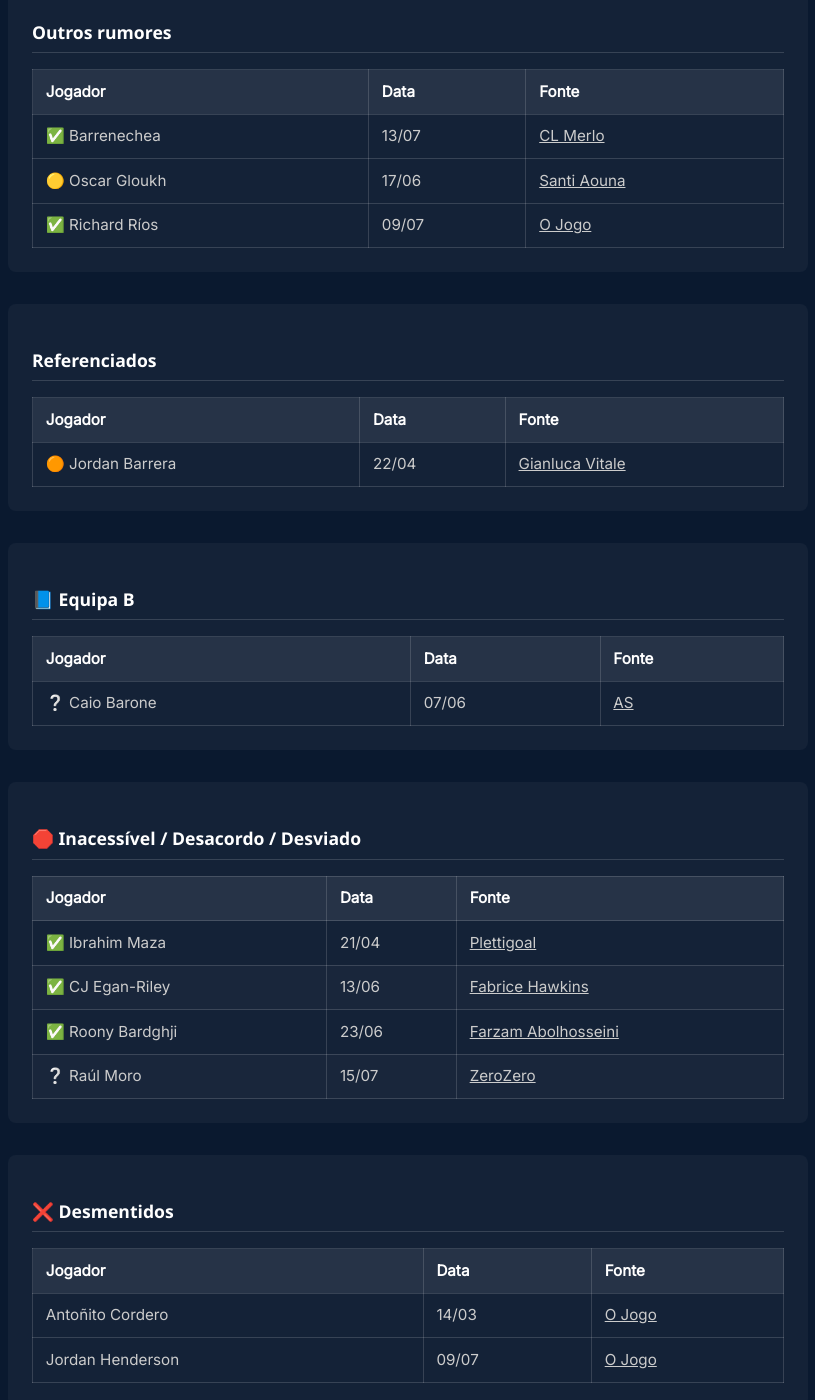
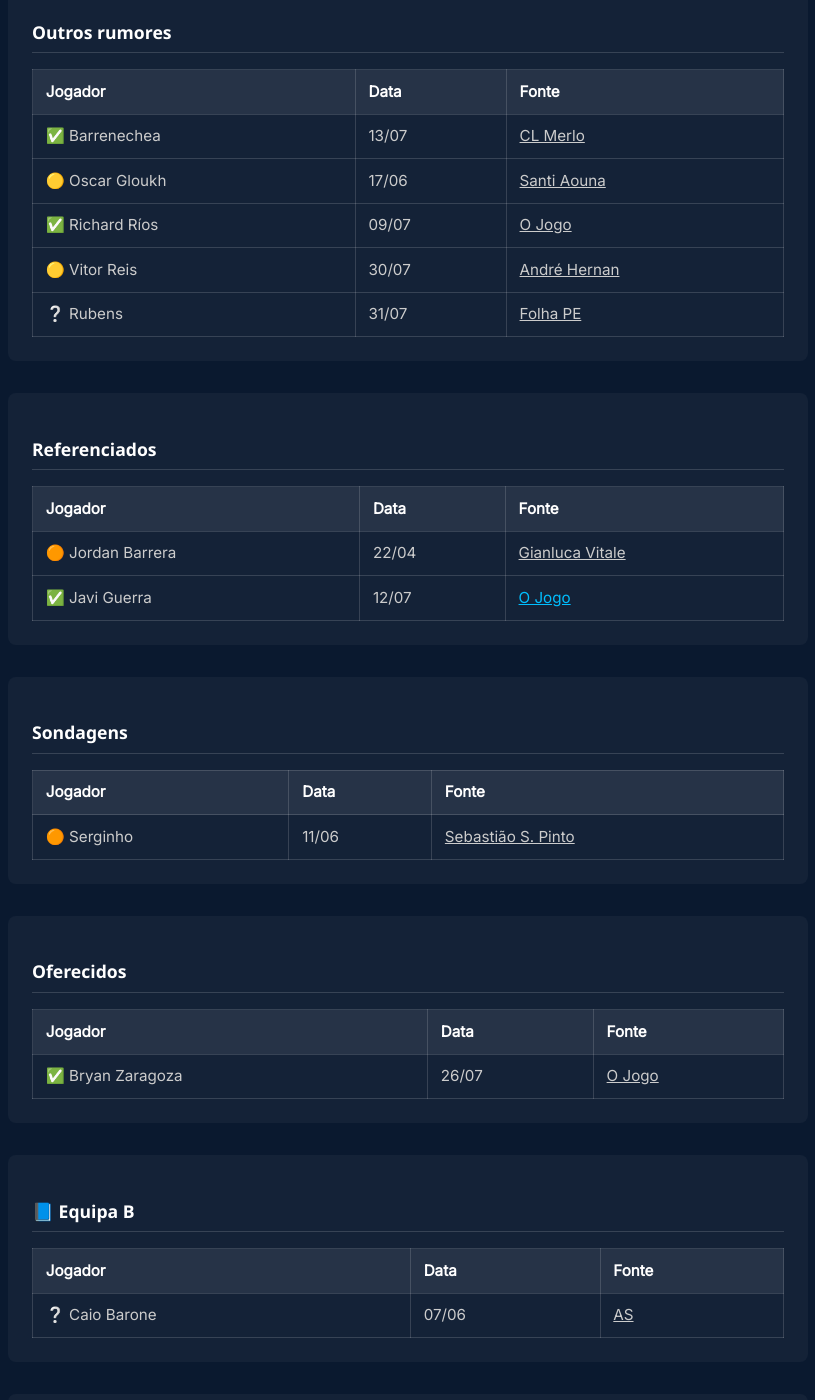
Before and after one commit to Azrial1739/r-fcporto-Transfer-Guide, a Jekyll site: the page built from pages/arquivo.md, in a window 1280 px wide and 1400 px high, scrolled down 382 px. Shown: the whole window, without its empty margins (232-1047 px from the left). Built offline with Jekyll 4.4.1, drawn with Linux system fonts in a browser that asks for light colours; some of the changed text lies outside the part shown.

Commit message:
Update arquivo.md

```diff
--- a/pages/arquivo.md
+++ b/pages/arquivo.md
@@ -91,6 +91,24 @@ menu_title: Arquivo
         </td>
       </tr>
     </tbody>
+    <tbody>
+      <tr>
+        <td>🟡 Vitor Reis</td>
+        <td>30/07</td>
+        <td>
+          <a href="https://x.com/andrehernan/status/1950556368043450700" target="_blank" style="color: #ccc; text-decoration: underline;">André Hernan</a>
+        </td>
+      </tr>
+    </tbody>
+    <tbody>
+      <tr>
+        <td>❔ Rubens</td>
+        <td>31/07</td>
+        <td>
+          <a href="https://www.folhape.com.br/esportes/rubens-e-anunciado-no-dinamo-de-moscou/428249/" target="_blank" style="color: #ccc; text-decoration: underline;">Folha PE</a>
+        </td>
+      </tr>
+    </tbody>
   </table>
 </div>
 
@@ -110,6 +128,59 @@ menu_title: Arquivo
         <td>22/04</td>
         <td>
           <a href="https://x.com/gVitale_AN/status/1914669214385795291" target="_blank" style="color: #ccc; text-decoration: underline;">Gianluca Vitale</a>
+        </td>
+      </tr>
+    </tbody>
+    <tbody>
+      <tr>
+        <td>✅ Javi Guerra</td>
+        <td>12/07</td>
+        <td>
+          <a href="https://www.ojogo.pt/6424073661/javi-guerra-no-radar-do-fc-porto-desde-o-mercado-de-janeiro/#iss=https%3A%2F%2Fsso.noticiasilimitadas.pt%2Frealms%2FNI_PRD&iss=https%3A%2F%2Fsso.noticiasilimitadas.pt%2Frealms%2FNI_PRD">O Jogo</a>
+        </td>
+      </tr>
+    </tbody>
+  </table>
+</div>
+
+<div class="arquivo-section">
+  <h3>Sondagens</h3>
+  <table>
+    <thead>
+      <tr>
+        <th>Jogador</th>
+        <th>Data</th>
+        <th>Fonte</th>
+      </tr>
+    </thead>
+    <tbody>
+      <tr>
+        <td>🟠 Serginho</td>
+        <td>11/06</td>
+        <td>
+          <a href="https://x.com/sebsousapinto/status/1932920706687258940" target="_blank" style="color: #ccc; text-decoration: underline;">Sebastião S. Pinto</a>
+        </td>
+      </tr>
+    </tbody>
+  </table>
+</div>
+
+<div class="arquivo-section">
+  <h3>Oferecidos</h3>
+  <table>
+    <thead>
+      <tr>
+        <th>Jogador</th>
+        <th>Data</th>
+        <th>Fonte</th>
+      </tr>
+    </thead>
+    <tbody>
+      <tr>
+        <td>✅ Bryan Zaragoza</td>
+        <td>26/07</td>
+        <td>
+          <a href="https://www.ojogo.pt/1033214141/kevin-lomonaco-e-bryan-zaragoza-foram-colocados-na-orbita-do-fc-porto" target="_blank" style="color: #ccc; text-decoration: underline;">O Jogo</a>
         </td>
       </tr>
     </tbody>
@@ -166,8 +237,8 @@ menu_title: Arquivo
       </tr>
       <tr>
         <td>❔ Raúl Moro</td>
-        <td>15/07</td>
-        <td><a href="https://www.zerozero.pt/noticias/da-despromocao-em-espanha-a-liga-dos-campeoes-raul-moro-assina-pelo-ajax/863862" target="_blank" style="color: #ccc; text-decoration: underline;">ZeroZero</a></td>
+        <td>10/07</td>
+        <td><a href="https://www.flashscore.pt/noticias/futebol-eredivisie-farioli-tentou-desviar-raul-moro-para-o-fc-porto/p4r3m5N5/" target="_blank" style="color: #ccc; text-decoration: underline;">ZeroZero</a></td>
       </tr>
     </tbody>
   </table>
@@ -201,5 +272,14 @@ menu_title: Arquivo
         </td>
       </tr>
     </tbody>
+    <tbody>
+      <tr>
+        <td>Nelson Deossa</td>
+        <td>09/07</td>
+        <td>
+          <a href="https://www.ojogo.pt/7371341679/nelson-deossa-foi-associado-ao-fc-porto-mas-esta-fora-dos-planos/" target="_blank" style="color: #ccc; text-decoration: underline;">O Jogo</a>
+        </td>
+      </tr>
+    </tbody>
   </table>
 </div>
```
